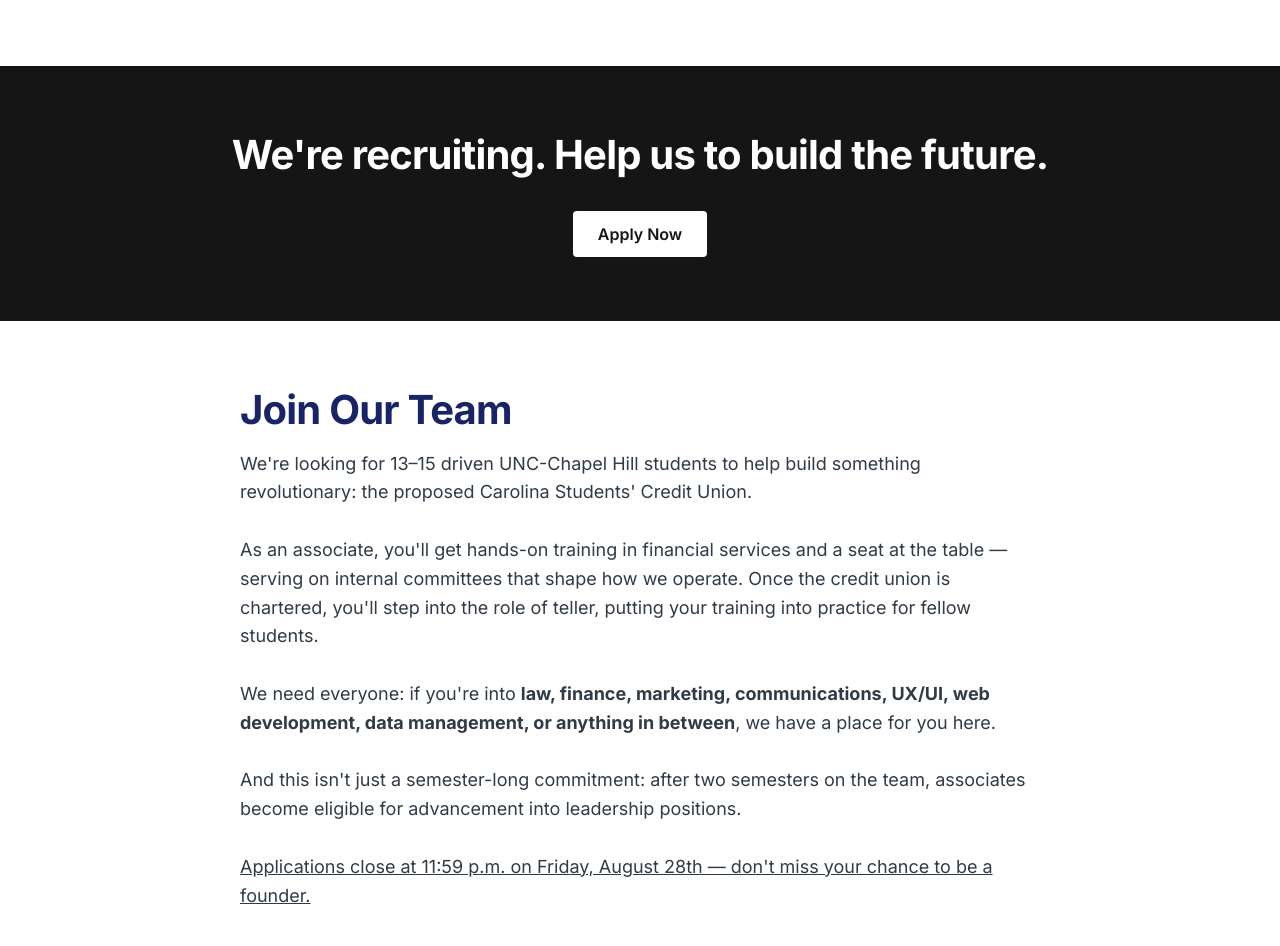
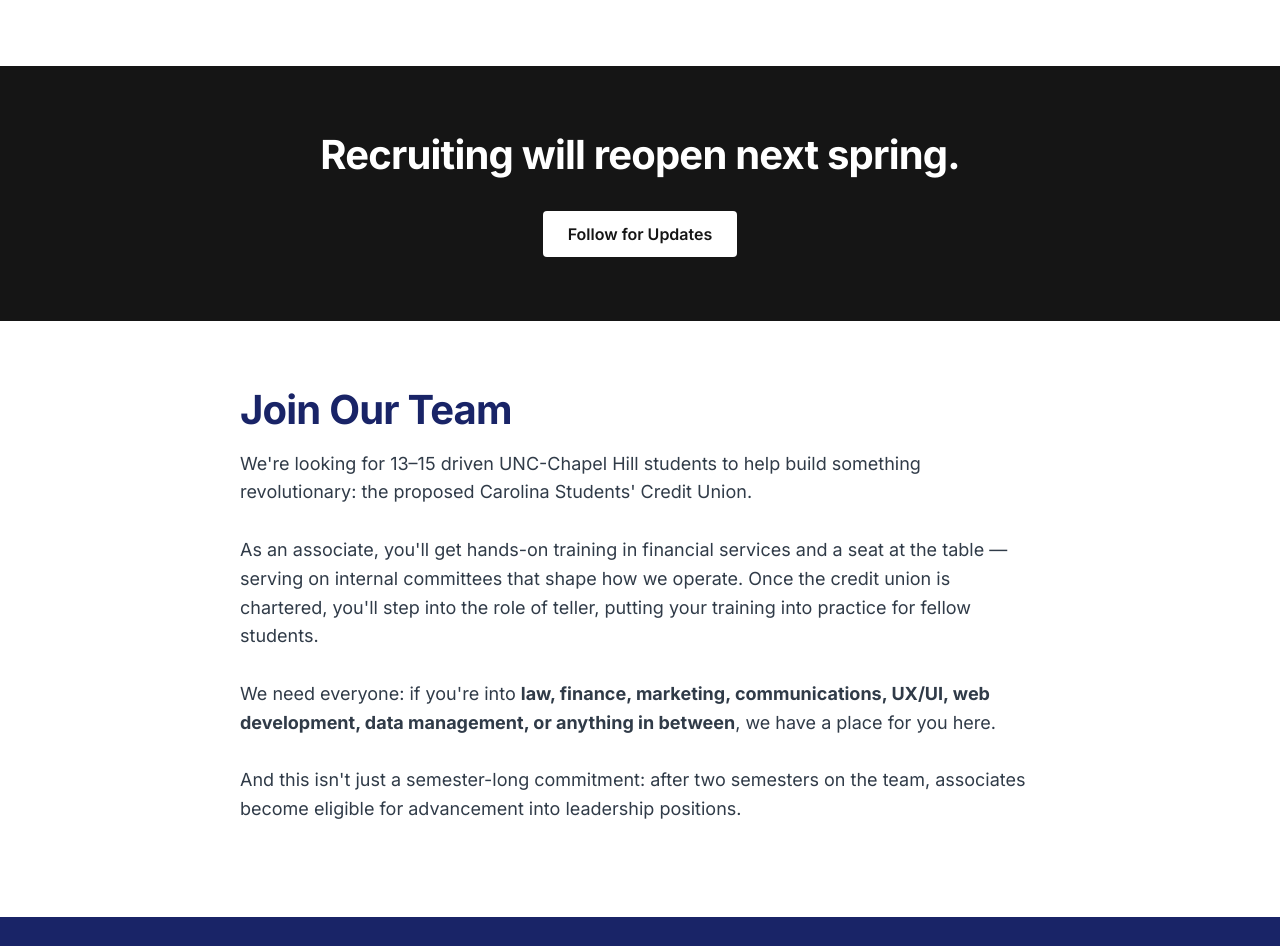
Before and after one commit to picsbypenger/cscu, a Next.js app in the folder web/: page /join-our-team in a window 1280 px wide. Shown: the part 726-1672 px from the top of the page. Built offline with nearby package versions, Linux system fonts and the light colour scheme.

Commit message:
remove application

```diff
--- a/web/src/app/join-our-team/page.tsx
+++ b/web/src/app/join-our-team/page.tsx
@@ -18,12 +18,22 @@
         </div>
       </section>
 
-      {/* CTA Footer */}
+      {/* CTA
       <section className={styles.footerCta}>
         <div className="section">
           <h2>We're recruiting. Help us to build the future.</h2>
           <a href={settings.joinTeamApplicationUrl} target="_blank" rel="noopener noreferrer" className="btn" style={{ backgroundColor: 'var(--cscu-white)', color: 'var(--cscu-black)' }}>
             Apply Now
+          </a>
+        </div>
+      </section> */}
+
+      {/* CTA */}
+      <section className={styles.footerCta}>
+        <div className="section">
+          <h2>Recruiting will reopen next spring.</h2>
+          <a href={settings.joinTeamApplicationUrl} target="_blank" rel="noopener noreferrer" className="btn" style={{ backgroundColor: 'var(--cscu-white)', color: 'var(--cscu-black)' }}>
+            Follow for Updates
           </a>
         </div>
       </section>
@@ -41,13 +51,13 @@
 
             And this isn't just a semester-long commitment: after two semesters on the team, associates become eligible for advancement into leadership positions.<br /><br />
 
-            <u>Applications close at 11:59 p.m. on Friday, August 28th — don't miss your chance to be a founder.</u>
+            {/* <u>Applications close at 11:59 p.m. on Friday, August 28th — don't miss your chance to be a founder.</u> */}
           </p>
         </div>
       </section>
 
       {/* Job Description */}
-      <section className="section" style={{ backgroundColor: 'var(--cscu-light-grey)', marginBottom: '4rem' }}>
+      {/* <section className="section" style={{ backgroundColor: 'var(--cscu-light-grey)', marginBottom: '4rem' }}>
         <div style={{ maxWidth: '800px', margin: '0 auto', textAlign: 'left' }}>
           <h2 style={{ fontSize: '2.5rem', color: 'var(--cscu-blue)', marginBottom: '1rem' }}>Role Description</h2>
           <div style={{ fontSize: '1.125rem', color: 'var(--cscu-dark-grey)', lineHeight: '1.6' }}>
@@ -97,7 +107,7 @@
             </div>
           </div>
         </div>
-      </section>
+      </section> */}
     </div>
   );
 }
```
